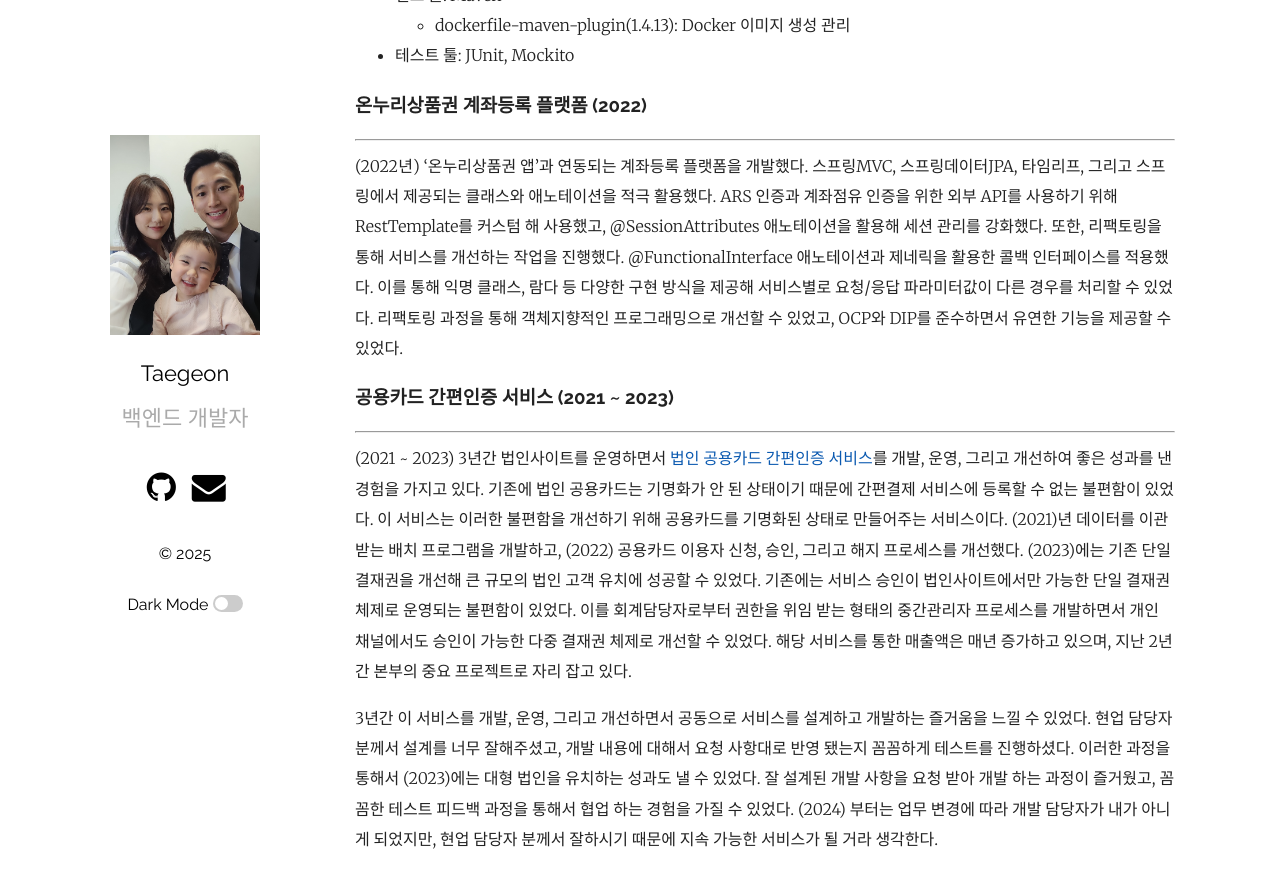
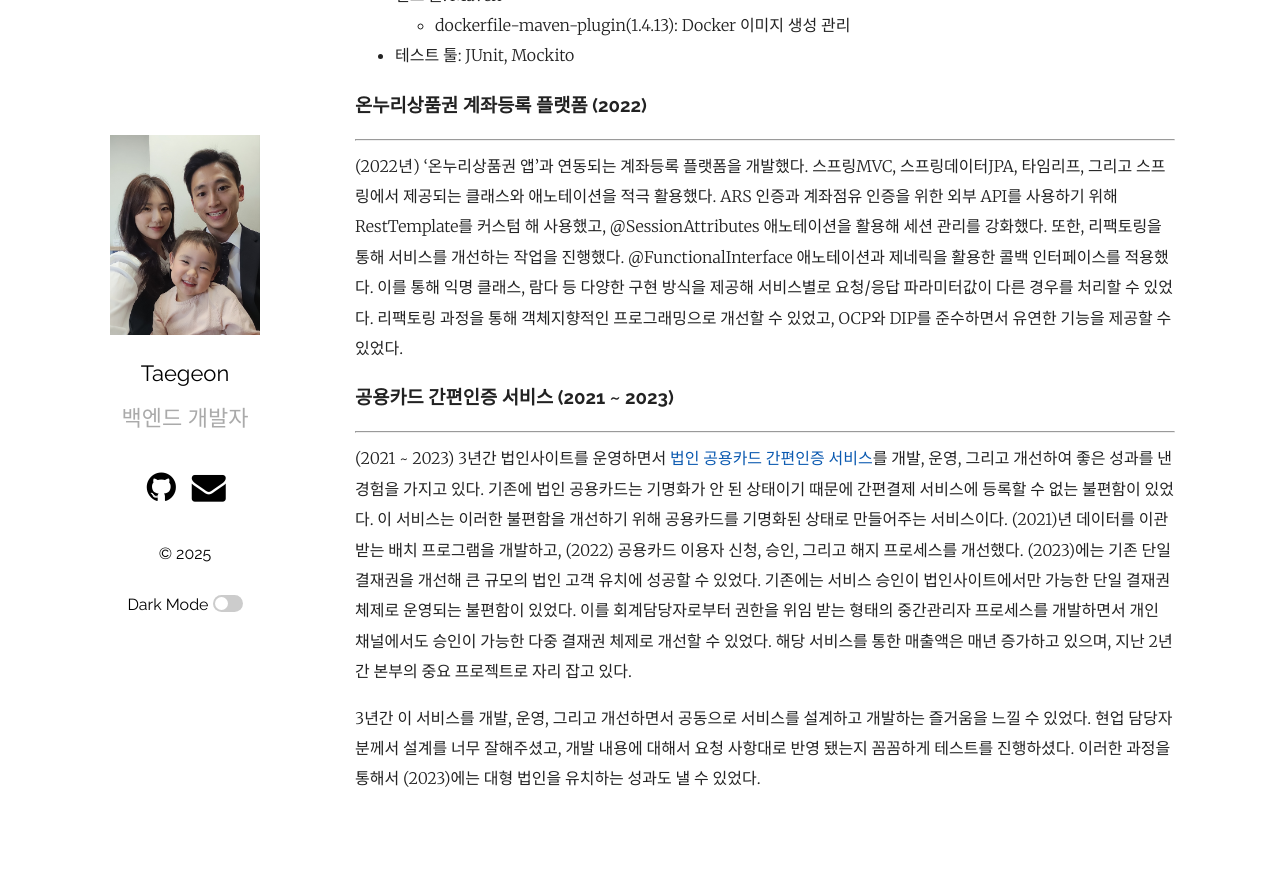
Before and after one commit to iamtaegu/iamtaegu.github.io, a Jekyll site: the page built from _posts/2024-06-10-projects.markdown, in a window 1280 px wide and 900 px high, scrolled down 858 px. Shown: the top 888 px of the window. Built offline with Jekyll 4.4.1, drawn with Linux system fonts in a browser that asks for light colours; after the commit the page ends 1697 px from its top, so only the background shows below that.

Commit message:
2025.04.08 공용카드 내용 수정

```diff
--- a/_posts/2024-06-10-projects.markdown
+++ b/_posts/2024-06-10-projects.markdown
@@ -61,7 +61,5 @@ ARS 인증과 계좌점유 인증을 위한 외부 API를 사용하기 위해 Re
 3년간 이 서비스를 개발, 운영, 그리고 개선하면서 공동으로 서비스를 설계하고 개발하는 즐거움을 느낄 수 있었다.
 현업 담당자 분께서 설계를 너무 잘해주셨고, 개발 내용에 대해서 요청 사항대로 반영 됐는지 꼼꼼하게 테스트를 진행하셨다.
 이러한 과정을 통해서 (2023)에는 대형 법인을 유치하는 성과도 낼 수 있었다.
-잘 설계된 개발 사항을 요청 받아 개발 하는 과정이 즐거웠고, 꼼꼼한 테스트 피드백 과정을 통해서 협업 하는 경험을 가질 수 있었다.
-(2024) 부터는 업무 변경에 따라 개발 담당자가 내가 아니게 되었지만, 현업 담당자 분께서 잘하시기 때문에 지속 가능한 서비스가 될 거라 생각한다.
 
 [link1]: https://wisebiz.bccard.com/corp/html/req/public_card_guide.jsp
```
